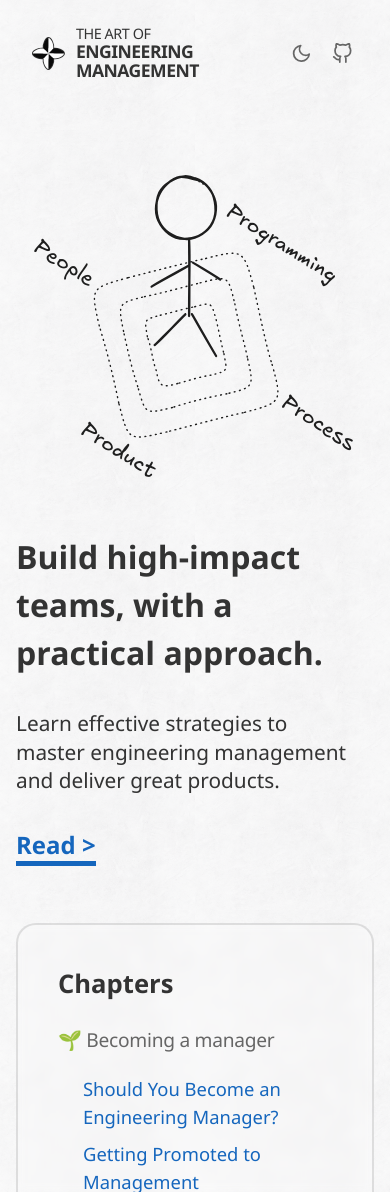
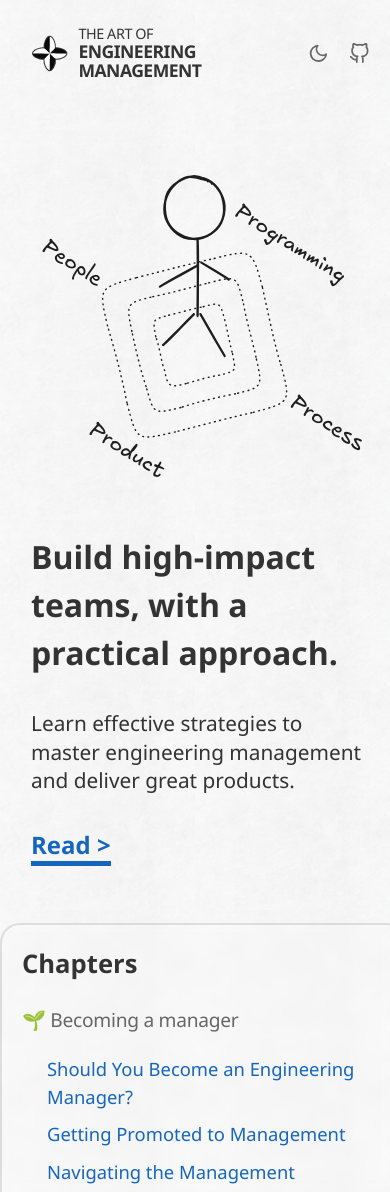
Before and after one commit to JampaUchoa/the-art-of-engineering-management, a Next.js app: page / in a window 390 px wide. Shown: the top 1192 px of the page. Built offline with nearby package versions, Linux system fonts and the light colour scheme.

Commit message:
fix mobile

```diff
--- a/src/app/_components/intro/intro.scss
+++ b/src/app/_components/intro/intro.scss
@@ -4,6 +4,7 @@
     grid-template-columns: 1fr auto;
     gap: 10px;
     max-width: 890px;
+    padding: 0 15px;
     .hero{
         flex-grow: 1;
     }
--- a/src/app/_components/table-of-contents/table-of-contents.scss
+++ b/src/app/_components/table-of-contents/table-of-contents.scss
@@ -2,19 +2,27 @@
     font-size: 1rem;
     max-width: 890px;
     margin: 0 auto;
-    padding: 40px 40px;
+    padding: 40px;
     border-radius: 20px;
     background-color: var(--toc-background);
     backdrop-filter: blur(5px) saturate(1.2);
     border: 2px solid #1f1f1f1f;
-    .subtopic{
+
+    @media (max-width: 768px) {
+        padding: 20px;
+        margin: 0 -1rem;
+    }
+
+    .subtopic {
         margin: 0 20px;
     }
-    h2{
+
+    h2 {
         font-size: 1.6rem;
         margin: 0;
     }
-    h3{
+
+    h3 {
         font-size: 1.2rem;
         margin: 1.5rem 0 1rem;
         font-weight: 500;
@@ -22,19 +30,24 @@
         color: var(--secondary-text);
         letter-spacing: -0.015em;
     }
-    span{
+
+    span {
         color: var(--secondary-text);
     }
-    a{
+
+    a {
         color: var(--accent-color);
         font-weight: 500;
         transition: all 0.3s ease;
         border-radius: 5px;
-        &:hover{
+
+        &:hover {
             background-color: var(--accent-color-alpha);
         }
     }
-    a, span{
+
+    a,
+    span {
         text-decoration: none;
         display: inline-block;
         padding: 5px;
```
